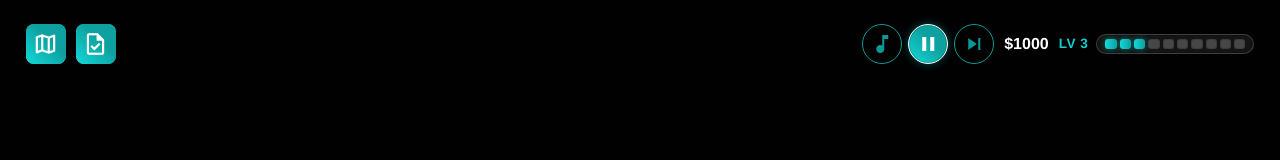
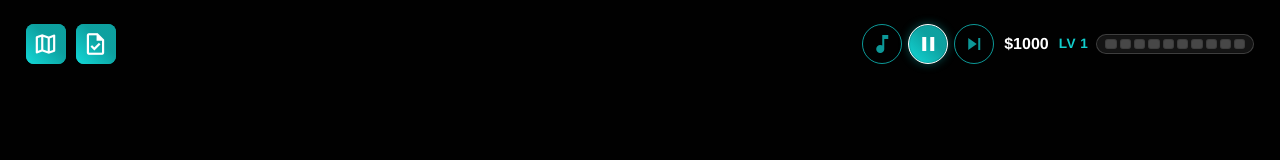
Before and after one commit to cocomittens/Overlink, a React (Vite) app in the folder frontend/: page /agentLogin in a window 1280 px wide. Shown: the top 160 px of the page. Built offline with nearby package versions, Linux system fonts and the light colour scheme.

Commit message:
Finish implementing xp bar

```diff
--- a/frontend/src/App.jsx
+++ b/frontend/src/App.jsx
@@ -1,13 +1,12 @@
 import "./App.css";
 
 import {
+  Navigate,
   Route,
   BrowserRouter as Router,
   Routes,
   useLocation,
-  Navigate,
 } from "react-router-dom";
-import { useAtom } from "jotai";
 import { useEffect, useState } from "react";
 
 import AgentLogin from "./scenes/AgentLogin.tsx";
@@ -19,6 +18,7 @@ import Map from "./scenes/Map.tsx";
 import Missions from "./scenes/Missions.tsx";
 import NavBar from "./components/NavBar";
 import Terminal from "./scenes/Terminal.tsx";
+import { useAtom } from "jotai";
 import { userAtom } from "./store";
 
 function App() {
@@ -44,7 +44,13 @@ function AppContent() {
       const stored = localStorage.getItem("user");
       if (stored) {
         try {
-          setUser(JSON.parse(stored));
+          const parsed = JSON.parse(stored);
+          const hydratedUser = {
+            ...parsed,
+            xp: parsed.xp,
+          };
+          setUser(hydratedUser);
+          localStorage.setItem("user", JSON.stringify(hydratedUser));
         } catch {
           localStorage.removeItem("user");
         }
--- a/frontend/src/components/NavBar.tsx
+++ b/frontend/src/components/NavBar.tsx
@@ -1,16 +1,60 @@
+import "../styles/navbar.scss";
+
+import { moneyAtom, userAtom } from "../store";
+
+import { BackgroundMusic } from "./BackgroundMusic";
+import { Link } from "react-router-dom";
 import React from "react";
-import { Link } from "react-router-dom";
-import "../styles/navbar.scss";
 import { useAtom } from "jotai";
-import { moneyAtom } from "../store";
-import { BackgroundMusic } from "./BackgroundMusic";
+
+export const LEVEL_XP_THRESHOLDS: Record<number, number> = {
+  1: 0,
+  2: 100,
+  3: 200,
+  4: 400,
+  5: 800,
+  6: 1600,
+  7: 3200,
+  8: 6400,
+};
+
+const calculateLevelProgress = (totalXp: number) => {
+  const sorted = Object.entries(LEVEL_XP_THRESHOLDS)
+    .map(([lvl, xp]) => ({ level: Number(lvl), xp }))
+    .sort((a, b) => a.level - b.level);
+
+  let level = 1;
+  for (let i = 0; i < sorted.length; i++) {
+    if (totalXp >= sorted[i].xp) {
+      level = sorted[i].level;
+    } else {
+      break;
+    }
+  }
+
+  const currentThreshold = sorted.find((item) => item.level === level)?.xp ?? 0;
+  const nextThreshold =
+    sorted.find((item) => item.level === level + 1)?.xp ?? null;
+
+  const progress =
+    nextThreshold === null
+      ? 1
+      : Math.max(
+          0,
+          Math.min(
+            1,
+            (totalXp - currentThreshold) / (nextThreshold - currentThreshold)
+          )
+        );
+
+  return { level, progress };
+};
 
 const NavBar: React.FC = () => {
   const [money] = useAtom(moneyAtom);
-  const level = 3;
-  const currentXp = 300;
-  const xpToNextLevel = 1000;
-  const progress = Math.max(0, Math.min(1, currentXp / xpToNextLevel));
+  const [user] = useAtom(userAtom);
+  const currentXp = user?.xp ?? 0;
+  const { level, progress } = calculateLevelProgress(currentXp);
   const filledBlocks = Math.round(progress * 10);
 
   return (
@@ -38,7 +82,9 @@ const NavBar: React.FC = () => {
           <span className="money">${money}</span>
           <div
             className="level-display"
-            aria-label={`Level ${level} progress ${Math.round(progress * 100)} percent`}
+            aria-label={`Level ${level} progress ${Math.round(
+              progress * 100
+            )} percent`}
           >
             <span className="level-label">LV {level}</span>
             <div className="xp-bar">
--- a/frontend/src/store/index.ts
+++ b/frontend/src/store/index.ts
@@ -7,6 +7,7 @@ export const userAtom = atom<{
   username: string;
   money: number;
   rating: number;
+  xp: number;
 } | null>(null);
 
 const missionsRefreshAtom = atom(0);
```
Also changed, not shown: 2 other files (tests, documents, lock files or other folders).
